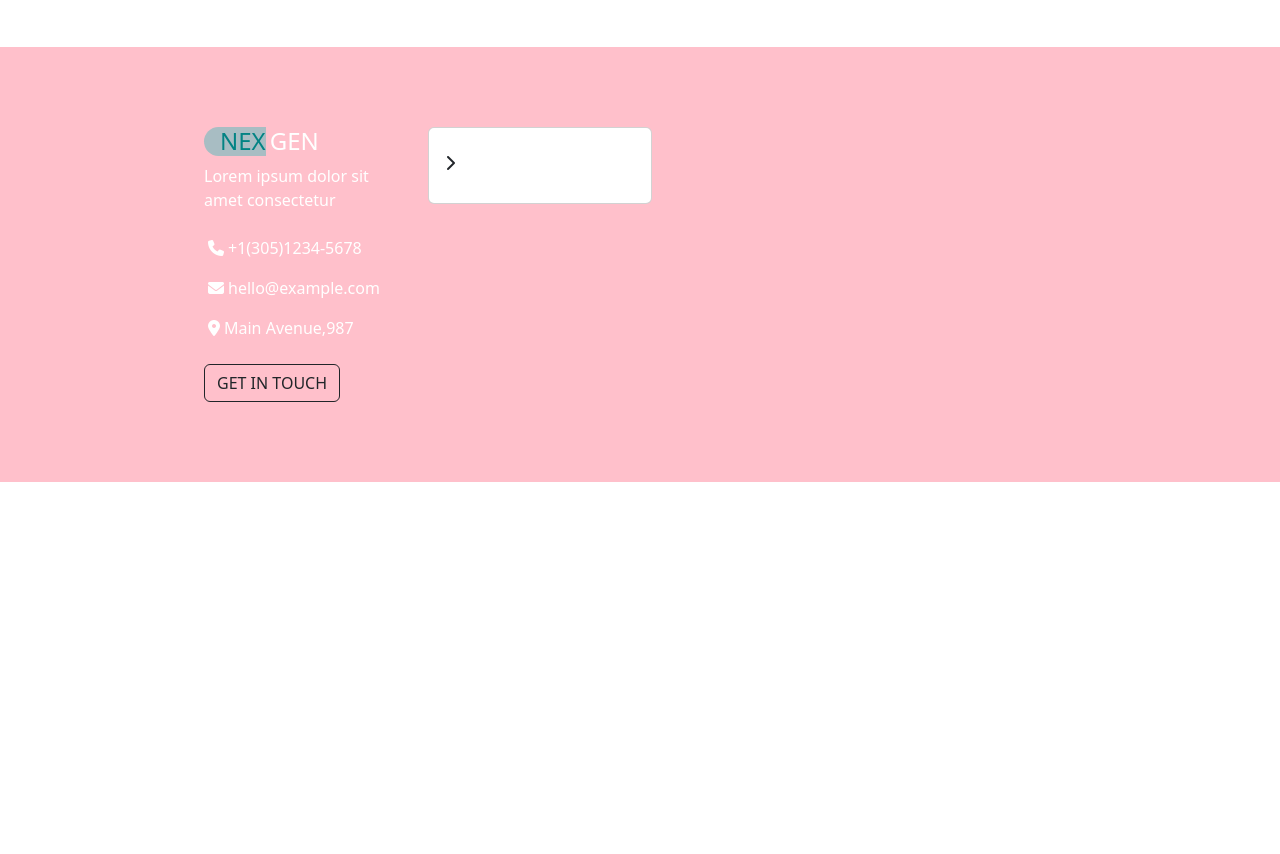
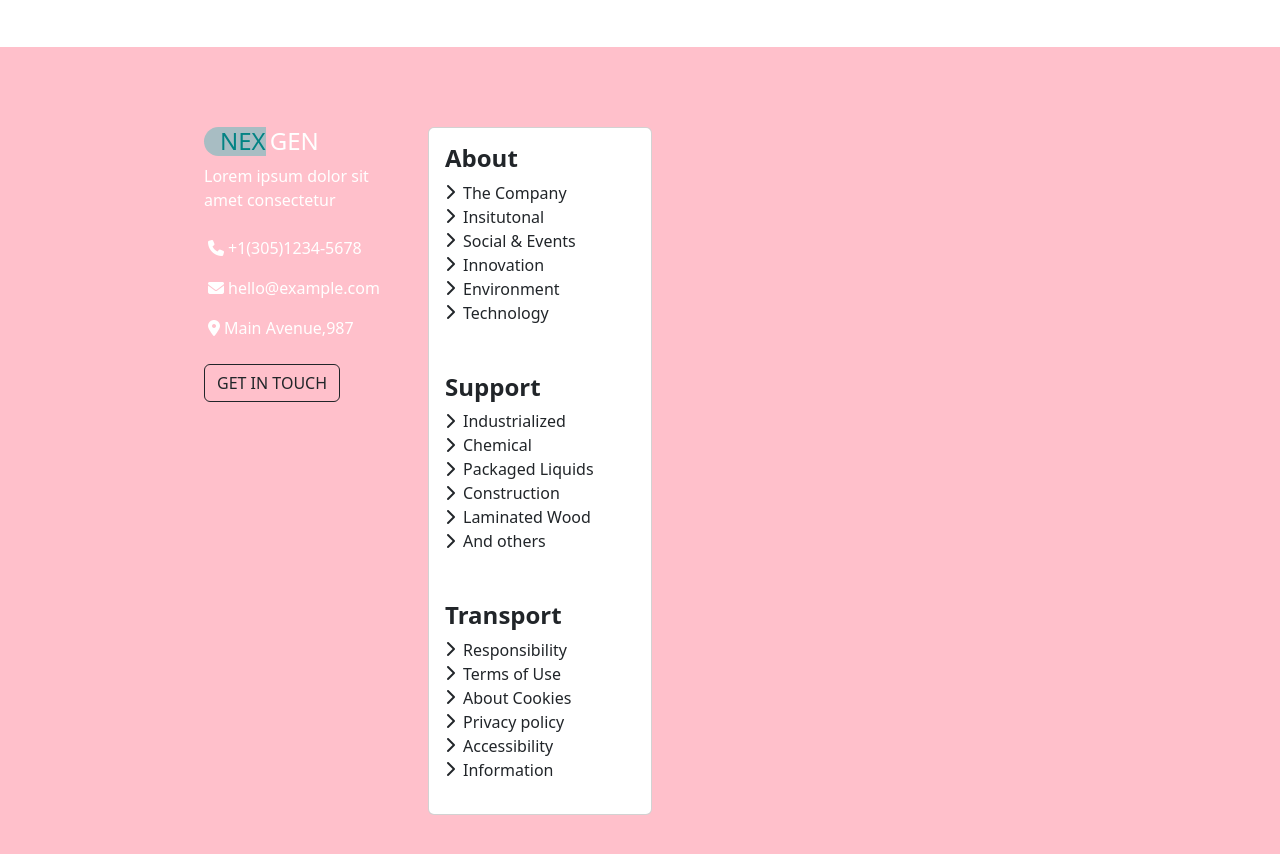
Before and after one commit to grossiValentina/proj-html-vuejs, a Vue app: page / in a window 1280 px wide. Shown: the part 4340-5194 px from the top of the page. Before the commit the page ends 4822 px from the top, so only its background shows below. Built offline with nearby package versions, Linux system fonts and the light colour scheme.

Commit message:
add: card riutilizzabili footer wip

```diff
--- a/src/components/AppFooter.vue
+++ b/src/components/AppFooter.vue
@@ -7,15 +7,18 @@ import CardFooter from "./CardFooter.vue";
 export default {
     data() {
         return {
-        Title: [
+        card: [
                 {
-                    content: "About"
+                    title: "About",
+                    list: ["The Company", "Insitutonal", "Social & Events", "Innovation", "Environment", "Technology"]
                 },
                 {
-                    content: "Support"
+                    title: "Support",
+                    list: ["Industrialized", "Chemical", "Packaged Liquids", "Construction", "Laminated Wood", "And others"]
                 },
                 {
-                    content: "Transport"
+                    title: "Transport",
+                    list: ["Responsibility", "Terms of Use", "About Cookies", "Privacy policy", "Accessibility", "Information"]
                 },
 
             ]
@@ -23,7 +26,7 @@ export default {
 
         }
     },
-    components: { AppButtonTran, Title, Contacts, CardFooter }
+    components: { AppButtonTran, Title, Contacts, CardFooter, }
 
 }
 </script>
@@ -51,19 +54,13 @@ export default {
 
                 <!-- card con lista riutilizzabili  -->
                 <div class="col">
-                    <CardFooter />
+
+                    <CardFooter :card="card"/>
 
                 </div>
 
 
 
-                <div class="col">
-
-                </div>
-
-                <div class="col">
-
-                </div>
 
 
             </div>
--- a/src/components/CardFooter.vue
+++ b/src/components/CardFooter.vue
@@ -3,7 +3,8 @@
 export default {
     props: {
         card: {
-            type: String,
+            title: String,
+            list: Array,
 
         }
     },
@@ -13,12 +14,13 @@ export default {
 
 <template>
     <div class="card" style="width: 14rem;">
-        <div class="card-body">
-            <h4 class="card-title fw-bold"></h4>
+
+        <div v-for="item in card" class="card-body">
+            <h4 class="card-title fw-bold">{{ item.title }}</h4>
             <ul>
-                <li class="d-flex text-start">
+                <li v-for="arrayList in item.list" class="d-flex text-start">
                     <i class="icon fa-solid fa-chevron-right"></i>
-                    <p class="mb-0"></p>
+                    <p class="mb-0">{{ arrayList }}</p>
                 </li>
             </ul>
 
@@ -33,6 +35,7 @@ export default {
 .card{
     background-color: gray;
 }
+
 ul{
     list-style-type: none;
     padding: 0;
```
